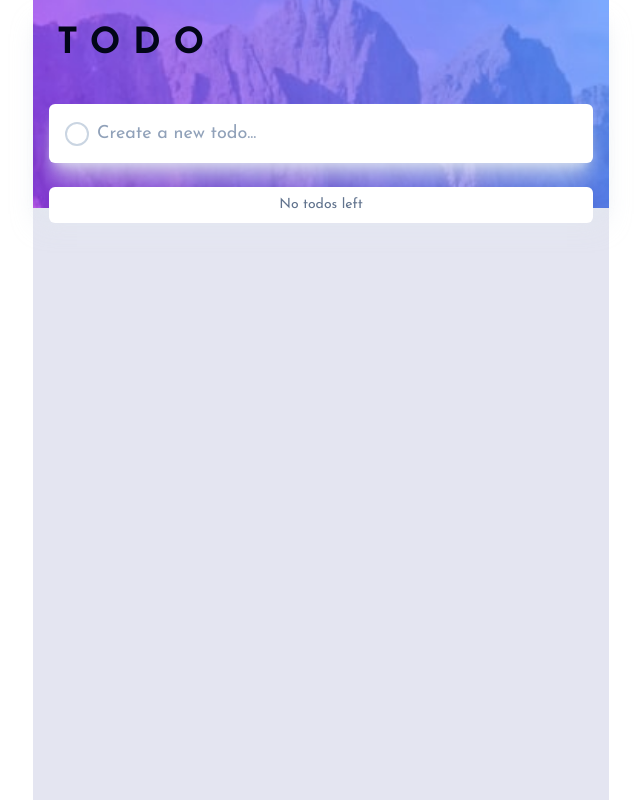
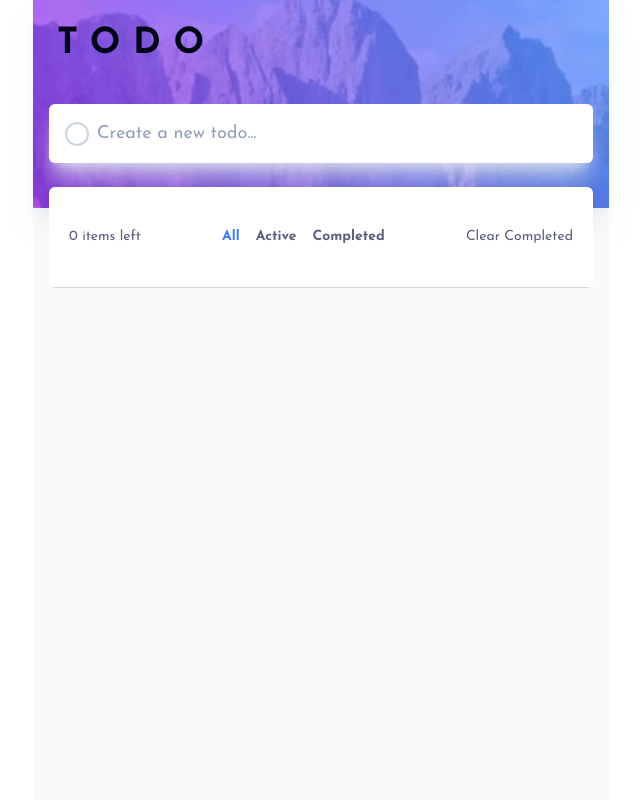
Before and after one commit to DanielMarques1404/todo-app, a React (Vite) app: page / in a window 1280 px wide. Shown: the whole page, without its empty margins (319-959 px from the left). Built offline with nearby package versions, Linux system fonts and the light colour scheme.

Commit message:
TodoSummary component

```diff
--- a/src/App.tsx
+++ b/src/App.tsx
@@ -3,11 +3,13 @@ import { Header } from "./components/Header";
 import { TodoInput } from "./components/TodoInput";
 import { TodoList } from "./components/TodoList";
 import type { TodoItemType } from "./types";
+import { TodoFilter } from "./components/TodoFilter";
 
 export function App() {
   const [items, setItems] = useState<TodoItemType[]>([]);
+  const [filter, setFilter] = useState<"all" | "active" | "completed">("all");
 
-  const onCreateTodo = (label: string) => {
+  const createToDo = (label: string) => {
     setItems((currentItems) => [
       ...currentItems,
       {
@@ -18,20 +20,55 @@ export function App() {
     ]);
   };
 
+  const completeItem = (id: string) => {
+    setItems((prevItems) =>
+      prevItems.map((item) =>
+        item.id === id ? { ...item, completed: !item.completed } : item,
+      ),
+    );
+  };
+
+  const clearCompleted = () => {
+    setItems((prevItems) => prevItems.filter((item) => !item.completed));
+  };
+
+  const removeItem = (id: string) => {
+    setItems((prevItems) => prevItems.filter((item) => item.id !== id));
+  };
+
+  const filteredItems = (
+    filter: "all" | "active" | "completed",
+  ): TodoItemType[] => {
+    switch (filter) {
+      case "all":
+        return items;
+      case "active":
+        return items.filter((item) => !item.completed);
+      case "completed":
+        return items.filter((item) => item.completed);
+      default:
+        return items;
+    }
+  };
+
   return (
     <main className="min-h-screen  text-slate-950 dark:bg-slate-950 dark:text-white">
-      <section className="mx-auto flex max-w-xl flex-col gap-6 bg-purple-100 min-h-screen">
+      <section className="mx-auto flex max-w-xl flex-col gap-6 bg-gray-50 min-h-screen">
         <Header />
         <div className="flex flex-col gap-6 -mt-32 px-4">
-          <TodoInput onCreate={onCreateTodo} />
+          <TodoInput onCreate={createToDo} />
           <div className="w-full bg-white dark:bg-slate-900 rounded-md overflow-hidden">
             <TodoList
-              items={items}
-              onRemoveItem={(id) =>
-                setItems(items.filter((item) => item.id !== id))
-              }
+              items={filteredItems(filter)}
+              onRemoveItem={removeItem}
+              onCompleteItem={completeItem}
+              onClearCompleted={clearCompleted}
+              onFilterChange={(newFilter) => setFilter(newFilter)}
             />
           </div>
+        </div>
+        <div className="flex items-center justify-center mx-auto sm:hidden w-full px-4 bg-white shadow-xl shadow-slate-200/70 dark:shadow-black/20">
+          <TodoFilter filter={filter} onFilterChange={(newFilter) => setFilter(newFilter)} />
         </div>
       </section>
     </main>
--- /dev/null
+++ b/src/components/TodoFilter.tsx
@@ -0,0 +1,29 @@
+type TodoFilterProps = {
+  filter: "all" | "active" | "completed";
+  onFilterChange: (filter: "all" | "active" | "completed") => void;
+};
+
+export const TodoFilter = ({ filter, onFilterChange }: TodoFilterProps) => {
+  return (
+    <div className="flex items-center justify-center gap-4 bg-white p-5 dark:bg-slate-900 w-full cursor-pointer text-sm text-purple-600 dark:text-slate-400">
+      <p
+        className={"font-bold text-blue-500"}
+        onClick={() => onFilterChange("all")}
+      >
+        All
+      </p>
+      <p
+        className={"font-bold text-purple-600 hover:text-purple-700"}
+        onClick={() => onFilterChange("active")}
+      >
+        Active
+      </p>
+      <p
+        className={"font-bold text-purple-600 hover:text-purple-700"}
+        onClick={() => onFilterChange("completed")}
+      >
+        Completed
+      </p>
+    </div>
+  );
+};
--- a/src/components/TodoItem.tsx
+++ b/src/components/TodoItem.tsx
@@ -1,21 +1,33 @@
 import { useState } from "react";
 import type { TodoItemType } from "../types";
+import { cn } from "../utils/cn";
 import { CompleteTodoButton } from "./ui/CompleteTodoButton";
-import { cn } from "../utils/cn";
 
 type TodoItemProps = {
   item: TodoItemType;
+  onComplete?: (id: string) => void;
   onRemove: (id: string) => void;
 };
 
-export const TodoItem = ({ item, onRemove }: TodoItemProps) => {
+export const TodoItem = ({ item, onComplete, onRemove }: TodoItemProps) => {
   const [isCompleted, setIsCompleted] = useState(item?.completed || false);
 
   return (
     <div className="flex items-center justify-between bg-white p-5 dark:bg-slate-900 w-full border-b border-gray-300">
       <div className="flex items-center gap-4">
-        <CompleteTodoButton active={isCompleted} toggleComplete={() => setIsCompleted(!isCompleted)} />
-        <span className={cn("text-md font-semibold text-gray-600 dark:text-slate-300", isCompleted && "line-through")}>
+        <CompleteTodoButton
+          active={isCompleted}
+          toggleComplete={() => {
+            setIsCompleted(!isCompleted);
+            onComplete?.(item.id);
+          }}
+        />
+        <span
+          className={cn(
+            "text-md font-semibold text-gray-600 dark:text-slate-300",
+            isCompleted && "line-through",
+          )}
+        >
           {item.label}
         </span>
       </div>
--- a/src/components/TodoList.tsx
+++ b/src/components/TodoList.tsx
@@ -1,22 +1,38 @@
 import type { TodoItemType } from "../types";
 import { TodoItem } from "./TodoItem";
+import { TodoSummary } from "./TodoSummary";
 
 type TodoItemProps = {
   items: TodoItemType[];
+  onFilterChange: (filter: "all" | "active" | "completed") => void;
+  onCompleteItem: (id: string) => void;
+  onClearCompleted: () => void;
   onRemoveItem: (id: string) => void;
 };
 
-export const TodoList = ({ items, onRemoveItem }: TodoItemProps) => {
+export const TodoList = ({
+  items,
+  onFilterChange,
+  onCompleteItem,
+  onClearCompleted,
+  onRemoveItem,
+}: TodoItemProps) => {
   return (
     <div className="flex flex-col gap-1 w-full shadow-xl shadow-slate-200/70 dark:shadow-black/20">
       {items.map((item) => (
-        <TodoItem key={item.id} item={item} onRemove={onRemoveItem} />
+        <TodoItem
+          key={item.id}
+          item={item}
+          onRemove={onRemoveItem}
+          onComplete={onCompleteItem}
+        />
       ))}
-      <div className="p-2 text-center text-sm text-slate-500 dark:text-slate-400">
-        {items.length === 0
-          ? "No todos left"
-          : `${items.filter((item) => item.completed).length} of ${items.length} completed`}
-      </div>
+      <TodoSummary
+        total={items.length}
+        completed={items.filter((item) => item.completed).length}
+        onClearCompleted={onClearCompleted}
+        onFilterChange={onFilterChange}
+      />
     </div>
   );
 };
--- /dev/null
+++ b/src/components/TodoSummary.tsx
@@ -0,0 +1,32 @@
+import { TodoFilter } from "./TodoFilter";
+
+type TodoSummaryProps = {
+  total: number;
+  completed: number;
+  onFilterChange: (filter: "all" | "active" | "completed") => void;
+  onClearCompleted: () => void;
+};
+
+export const TodoSummary = ({
+  total,
+  completed,
+  onFilterChange,
+  onClearCompleted,
+}: TodoSummaryProps) => {
+  return (
+    <div className="flex items-center justify-between bg-white p-5 dark:bg-slate-900 w-full border-b border-gray-300 text-sm text-purple-600 dark:text-slate-400">
+      <p>
+        {`${total - completed} ${total - completed === 1 ? "item" : "items"} left`}
+      </p>
+      <p className="hidden sm:block">
+        <TodoFilter filter={"completed"} onFilterChange={onFilterChange} />
+      </p>
+      <p
+        className="hover:text-purple-700 cursor-pointer"
+        onClick={onClearCompleted}
+      >
+        Clear Completed
+      </p>
+    </div>
+  );
+};
```
